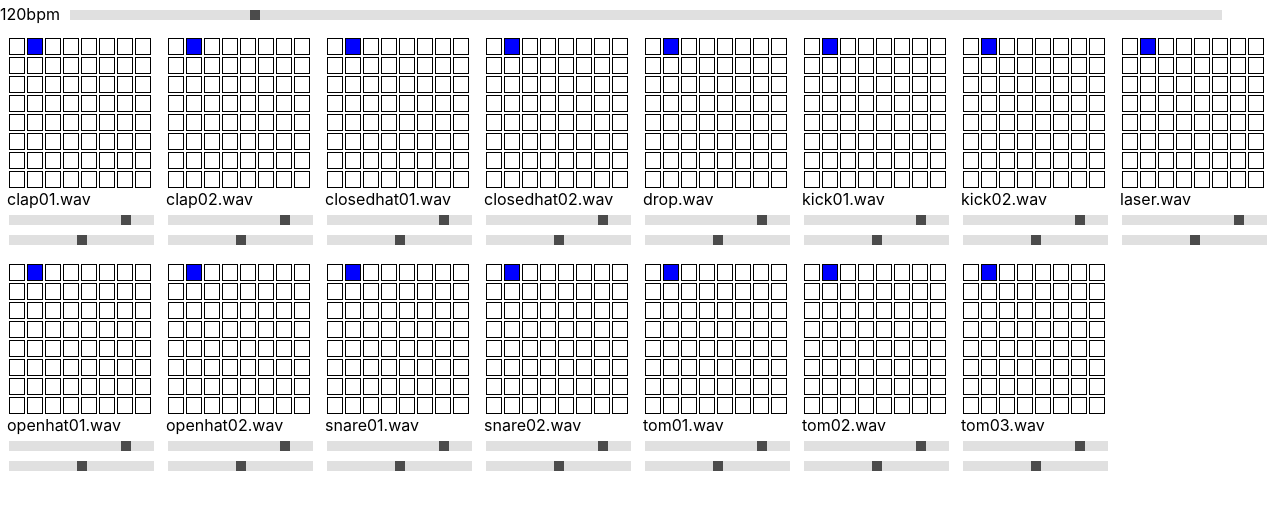
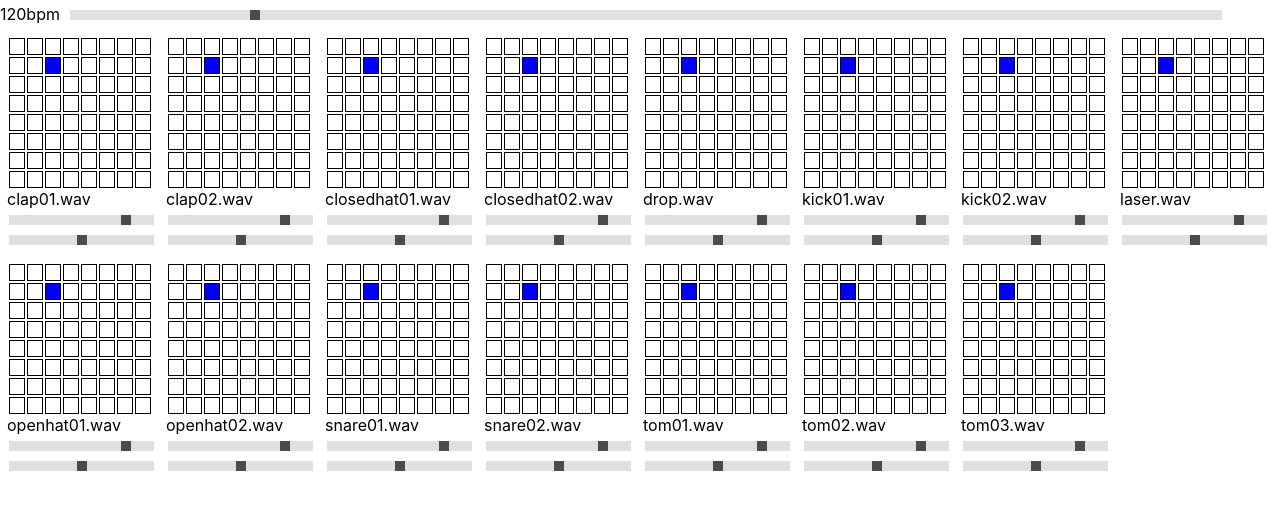
Before and after one commit to erikburt/TSequencer, a React (Create React App) app: page / in a window 1280 px wide. Shown: the top 510 px of the page. Built offline with nearby package versions, Linux system fonts and the light colour scheme; no server answers.

Commit message:
Leaving SequencerContainer as Class Component

```diff
--- a/src/components/sequencer.tsx
+++ b/src/components/sequencer.tsx
@@ -22,10 +22,7 @@
   const { step, audio, id, numSteps } = props;
   const DEFAULT_VOLUME = 100;
   const DEFAULT_PAN = 0;
-  const [steps, setSteps] = React.useState([
-    ...new Array(numSteps).fill(false),
-  ]);
-  const [prevStep, setPrevStep] = React.useState(step);
+  const [steps, setSteps] = React.useState(new Array(numSteps).fill(false));
 
   const toggle = (id: number, activated: boolean) => {
     const newSteps = [...steps];
@@ -62,7 +59,6 @@
 
   if (steps[step]) {
     className = "seqActive";
-    // setPrevStep(step);
     audio.play();
   }
 
--- a/src/components/sequencerContainer.tsx
+++ b/src/components/sequencerContainer.tsx
@@ -33,39 +33,67 @@
   bpm: number;
 }
 
-const SequencerContainer = (props: SequencerContainerProps) => {
-  const { bpm, audioContext, numSequencers } = props;
-  const interval = Math.ceil((60 * 1000) / bpm);
+class SequencerContainer extends React.Component<
+  SequencerContainerProps,
+  SequencerContainerState
+> {
+  static readonly NUM_STEPS = 64;
+
+  timer: number = 0;
+
+  constructor(props: SequencerContainerProps) {
+    super(props);
+
+    const { bpm } = props;
+
     const audioRefs = AUDIO_ARRAY.map(
-    (filename) => new AudioBufferWrapper(audioContext, `/audio/${filename}`)
+      (filename) =>
+        new AudioBufferWrapper(this.props.audioContext, `/audio/${filename}`)
     );
-  const [step, setStep] = React.useState(0);
-  const NUM_STEPS = 64;
 
-  React.useEffect(() => {
-    const timer = window.setInterval(function () {
-      console.log("step", step);
-      setStep((step + 1) % NUM_STEPS)
-    }, interval);
-    return () => clearInterval(timer);
-  }, []);
+    this.state = {
+      step: 0,
+      interval: Math.ceil((60 * 1000) / bpm),
+      audioRefs,
+      bpm,
+    };
+  }
 
+  tick() {
+    const step = (this.state.step + 1) % SequencerContainer.NUM_STEPS;
+    this.setState({
+      step,
+    });
+  }
+
+  componentDidMount() {
+    this.timer = window.setInterval(() => {
+      this.tick();
+    }, this.state.interval);
+  }
+
+  componentWillUnmount() {
+    clearInterval(this.timer);
+  }
+
+  render() {
     return (
       <>
-      {new Array(numSequencers).fill(0).map((elem, i) => {
-        const audio = audioRefs[i % audioRefs.length];
+        {new Array(this.props.numSequencers).fill(0).map((elem, i) => {
+          const audio = this.state.audioRefs[i % this.state.audioRefs.length];
           return (
             <Sequencer
               key={i}
               id={i}
-            numSteps={NUM_STEPS}
-            step={step}
+              numSteps={SequencerContainer.NUM_STEPS}
+              step={this.state.step}
               audio={audio}
             />
           );
         })}
       </>
     );
-};
+  }
+}
 
 export default SequencerContainer;
```
Lines whose indentation alone changed are shown as unchanged.
